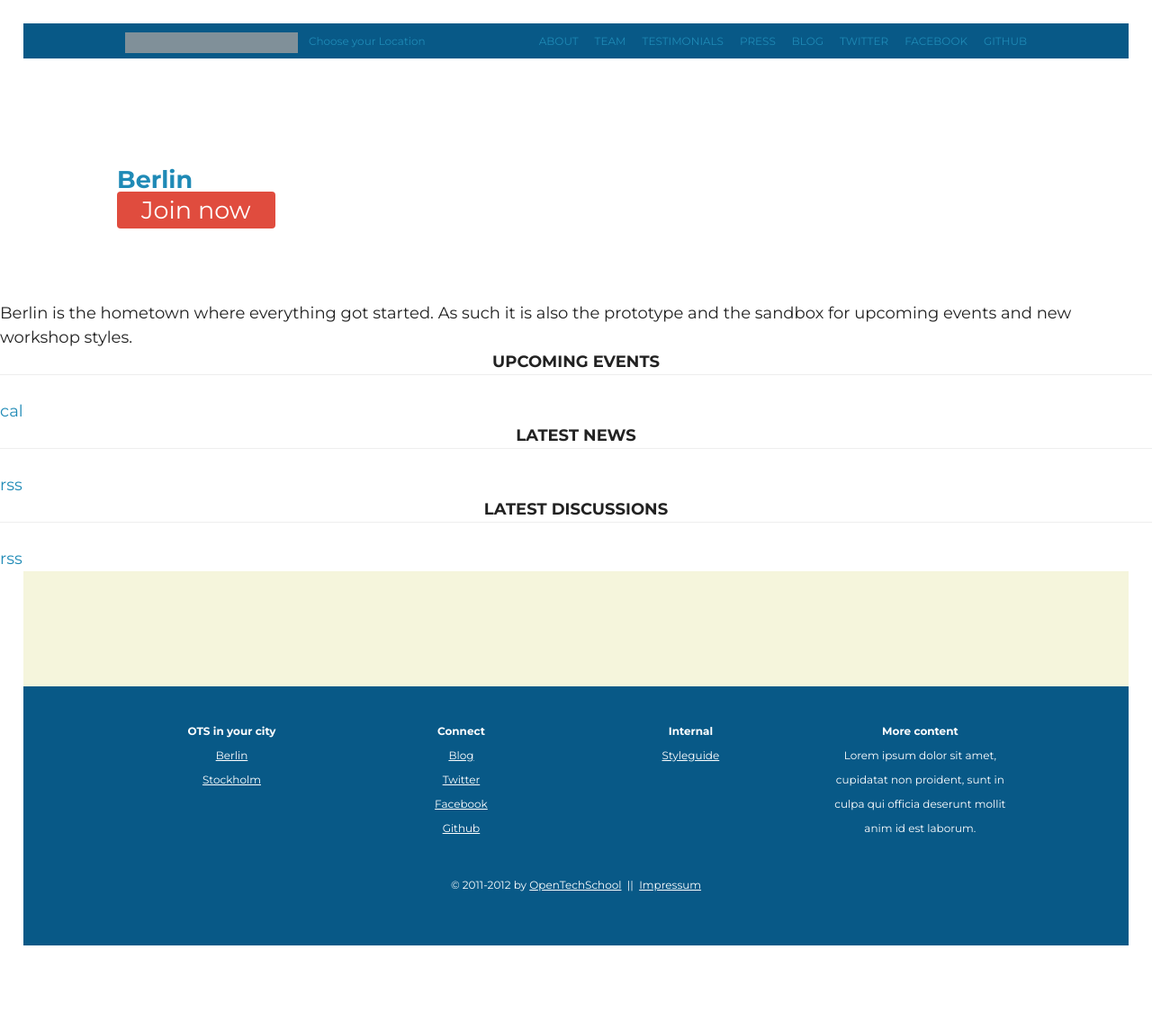
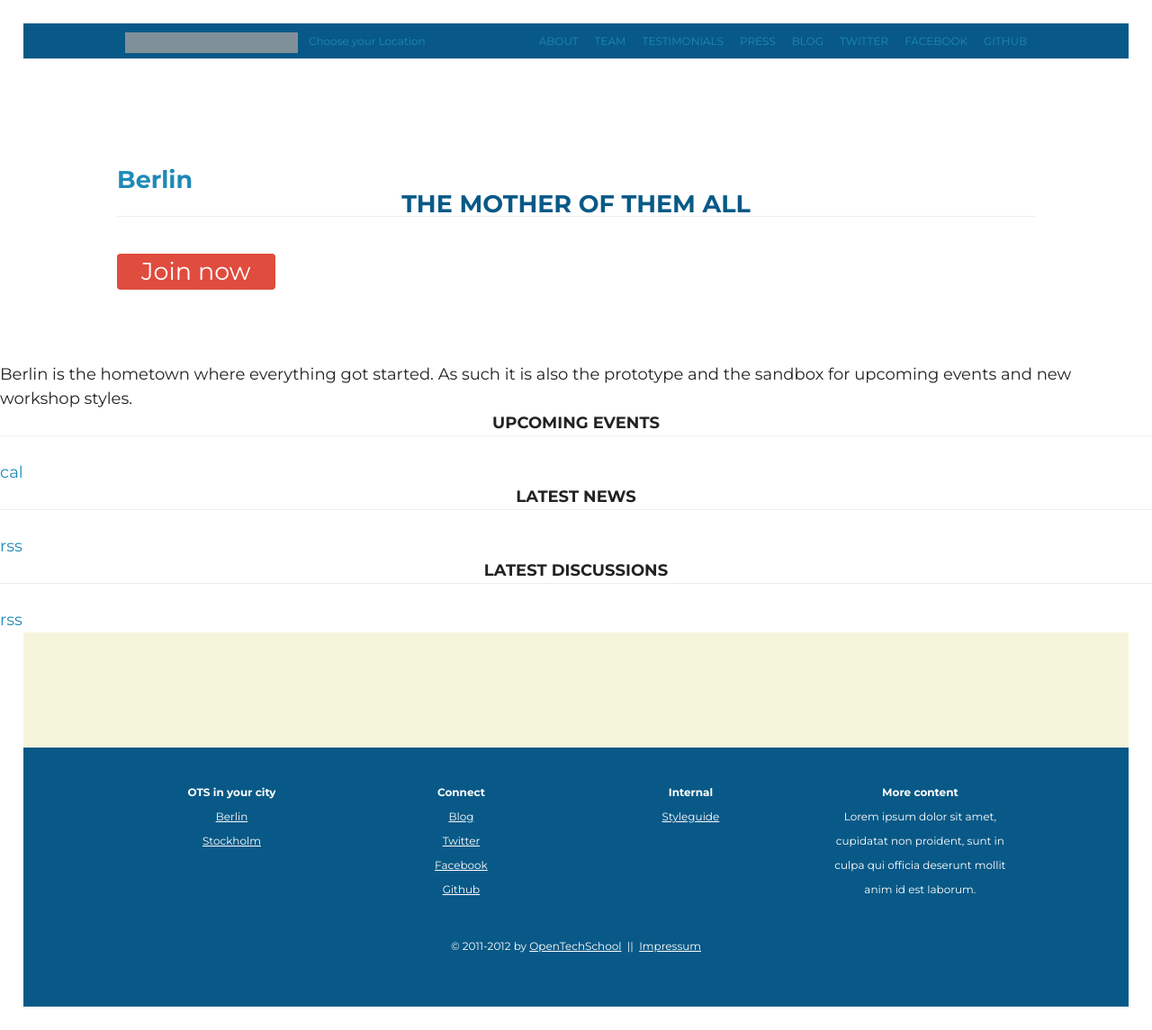
Before and after one commit to OpenTechSchool/www.opentechschool.org, a Jekyll site: the page built from berlin/index.md, in a window 1280 px wide. Shown: the whole page at 90% size. Built offline with Jekyll 4.4.1, drawn with Linux system fonts in a browser that asks for light colours; nearby versions of some CDN libraries; before the commit the page ends 1076 px from its top, so only the background shows below that; grey boxes are pictures that could not be loaded.

Commit message:
publish tagline

```diff
--- a/_layouts/city.html
+++ b/_layouts/city.html
@@ -7,6 +7,11 @@
     <h1>
       <a href="/">{{page.title}}</a>
     </h1>
+    {% if page.tagline %}
+	    <h2 class="tagline">
+	    	{{page.tagline}}
+	    </h2>
+    {% endif %}
     <a class="ots_action ots_action ots_action_highlight" href="http://www.meetup.com/{{page.meetupcom_group}}/join">Join now</a>
     <span id="js-meetup-members"></span>&nbsp;<span id="js-meetup-who"></span>
 
```
